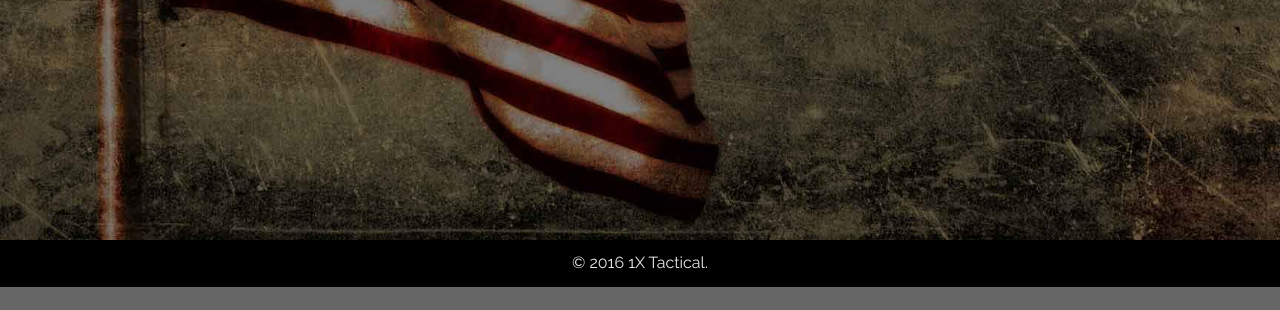
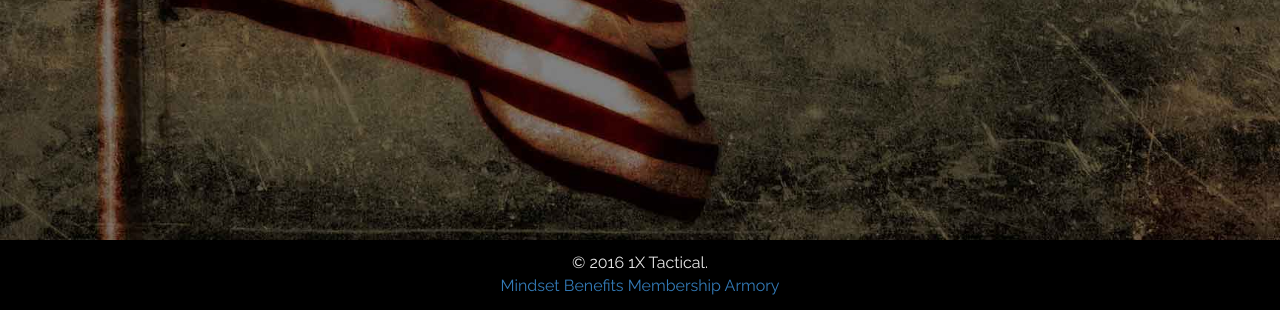
Before and after one commit to JDDudley/1x-landing, a website: page public/index.html in a window 1280 px wide. Shown: the part 560-870 px from the top of the page. Before the commit the page ends 847 px from the top, so only its background shows below. Drawn offline with nearby package versions, Linux system fonts and the light colour scheme; some packages are replaced by stand-ins of ours.

Commit message:
Fix Angular DIV

```diff
--- a/public/index.html
+++ b/public/index.html
@@ -16,8 +16,6 @@
 </head>
 
 <body id="top">
-
-
     <div class="navbar navbar-fixed-top navbar-inverse">
         <div class="container-fluid">
             <div class="navbar-header">
@@ -41,27 +39,21 @@
             </div>
         </div>
     </div>
-
-
-<!-----------------------------ANGULAR-------------------------------------------------------------------------->
-<div class="main-content">
+    <div class="container-fluid main-bg">
+        <!--Angular-->
+        <div class="row main-content">
             <ui-view></ui-view>
         </div>
-<!------------------------------------------------------------------------------------------------------------------>
-
-
-
-
+        <!--End Angular-->
         <div class="row footer">
             <div class="col-xs-12">
-                &copy; 2016 1X Tactical.
+                &copy; 2016 1X Tactical.<br>
+                <a ui-sref="mindset">Mindset</a>
+                <a ui-sref="benefits">Benefits</a>
+                <a ui-sref="membership">Membership</a>
+                <a ui-sref="armory">Armory</a>
             </div>
         </div>
-    </div>
-
-
-
-
         <!--jquery-->
         <script src="https://code.jquery.com/jquery-3.1.1.min.js" integrity="sha256-hVVnYaiADRTO2PzUGmuLJr8BLUSjGIZsDYGmIJLv2b8="
             crossorigin="anonymous"></script>
```
Lines whose indentation alone changed are shown as unchanged.
